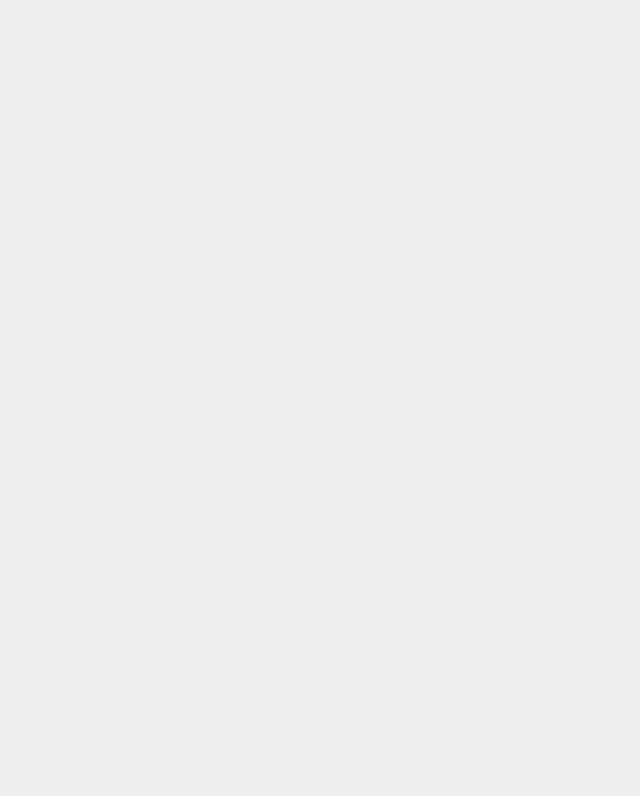
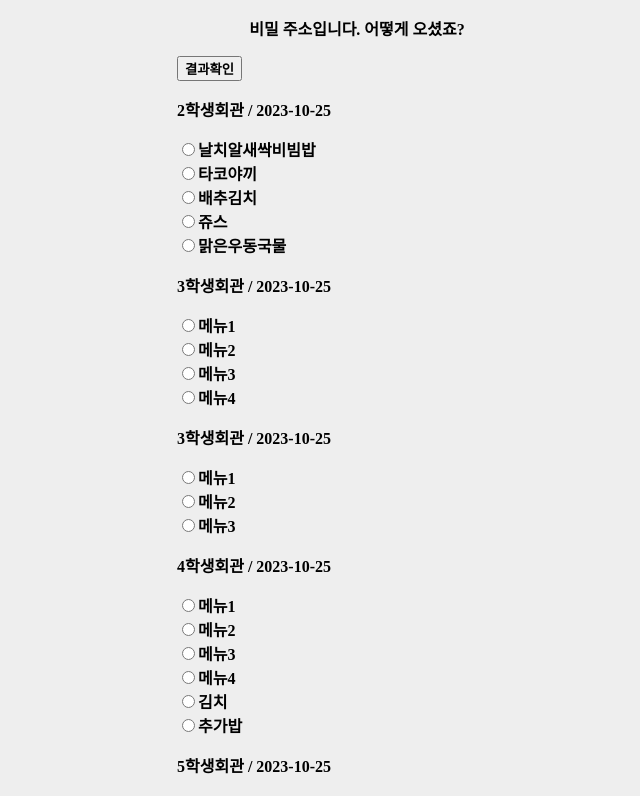
Before and after one commit to SeeAndYouGo/SeeAndYouGo-2, a React (Create React App) app in the folder frontend/: page /Admin/MainMenu in a window 1280 px wide. Before the commit this address had no page. Shown: the top 796 px of the page, without its empty margins (283-923 px from the left). Built offline with nearby package versions, Linux system fonts and the light colour scheme; a web font is replaced by a local one.

Commit message:
feat: Select Main Menu (Admin Page) (#16)

```diff
--- /dev/null
+++ b/frontend/public/assets/json/tempMenuList.json
@@ -0,0 +1,302 @@
+[
+    {
+        "menu": [
+            "날치알새싹비빔밥",
+            "타코야끼",
+            "배추김치",
+            "쥬스",
+            "맑은우동국물"
+        ],
+        "restaurantName": "2학생회관",
+        "dateTime": "2023-10-25"
+    },
+    {
+        "menu": [
+            null
+        ],
+        "restaurantName": "2학생회관",
+        "dateTime": "2023-10-25"
+    },
+    {
+        "menu": [
+            "메뉴1",
+            "메뉴2",
+            "메뉴3",
+            "메뉴4"
+        ],
+        "restaurantName": "3학생회관",
+        "dateTime": "2023-10-25"
+    },
+    {
+        "menu": [
+            "메뉴1",
+            "메뉴2",
+            "메뉴3"
+        ],
+        "restaurantName": "3학생회관",
+        "dateTime": "2023-10-25"
+    },
+    {
+        "menu": [
+            "메뉴1",
+            "메뉴2",
+            "메뉴3",
+            "메뉴4",
+            "김치",
+            "추가밥"
+        ],
+        "restaurantName": "4학생회관",
+        "dateTime": "2023-10-25"
+    },
+    {
+        "menu": [
+            "메뉴1",
+            "메뉴2",
+            "메뉴3",
+            "메뉴4",
+            "돈까스"
+        ],
+        "restaurantName": "5학생회관",
+        "dateTime": "2023-10-25"
+    },
+    {
+        "menu": [
+            "날치알새싹비빔밥",
+            "타코야끼",
+            "배추김치",
+            "쥬스",
+            "맑은우동국물"
+        ],
+        "restaurantName": "2학생회관",
+        "dateTime": "2023-10-26"
+    },
+    {
+        "menu": [
+            null
+        ],
+        "restaurantName": "2학생회관",
+        "dateTime": "2023-10-26"
+    },
+    {
+        "menu": [
+            "메뉴1",
+            "메뉴2",
+            "메뉴3",
+            "메뉴4"
+        ],
+        "restaurantName": "3학생회관",
+        "dateTime": "2023-10-26"
+    },
+    {
+        "menu": [
+            "메뉴1",
+            "메뉴2",
+            "메뉴3"
+        ],
+        "restaurantName": "3학생회관",
+        "dateTime": "2023-10-26"
+    },
+    {
+        "menu": [
+            "메뉴1",
+            "메뉴2",
+            "메뉴3",
+            "메뉴4",
+            "김치",
+            "추가밥"
+        ],
+        "restaurantName": "4학생회관",
+        "dateTime": "2023-10-26"
+    },
+    {
+        "menu": [
+            "메뉴1",
+            "메뉴2",
+            "메뉴3",
+            "메뉴4",
+            "돈까스"
+        ],
+        "restaurantName": "5학생회관",
+        "dateTime": "2023-10-26"
+    },
+    {
+        "menu": [
+            "날치알새싹비빔밥",
+            "타코야끼",
+            "배추김치",
+            "쥬스",
+            "맑은우동국물"
+        ],
+        "restaurantName": "2학생회관",
+        "dateTime": "2023-10-27"
+    },
+    {
+        "menu": [
+            null
+        ],
+        "restaurantName": "2학생회관",
+        "dateTime": "2023-10-27"
+    },
+    {
+        "menu": [
+            "메뉴1",
+            "메뉴2",
+            "메뉴3",
+            "메뉴4"
+        ],
+        "restaurantName": "3학생회관",
+        "dateTime": "2023-10-27"
+    },
+    {
+        "menu": [
+            "메뉴1",
+            "메뉴2",
+            "메뉴3"
+        ],
+        "restaurantName": "3학생회관",
+        "dateTime": "2023-10-27"
+    },
+    {
+        "menu": [
+            "메뉴1",
+            "메뉴2",
+            "메뉴3",
+            "메뉴4",
+            "김치",
+            "추가밥"
+        ],
+        "restaurantName": "4학생회관",
+        "dateTime": "2023-10-27"
+    },
+    {
+        "menu": [
+            "메뉴1",
+            "메뉴2",
+            "메뉴3",
+            "메뉴4",
+            "돈까스"
+        ],
+        "restaurantName": "5학생회관",
+        "dateTime": "2023-10-27"
+    },
+    {
+        "menu": [
+            "날치알새싹비빔밥",
+            "타코야끼",
+            "배추김치",
+            "쥬스",
+            "맑은우동국물"
+        ],
+        "restaurantName": "2학생회관",
+        "dateTime": "2023-10-28"
+    },
+    {
+        "menu": [
+            null
+        ],
+        "restaurantName": "2학생회관",
+        "dateTime": "2023-10-28"
+    },
+    {
+        "menu": [
+            "메뉴1",
+            "메뉴2",
+            "메뉴3",
+            "메뉴4"
+        ],
+        "restaurantName": "3학생회관",
+        "dateTime": "2023-10-28"
+    },
+    {
+        "menu": [
+            "메뉴1",
+            "메뉴2",
+            "메뉴3"
+        ],
+        "restaurantName": "3학생회관",
+        "dateTime": "2023-10-28"
+    },
+    {
+        "menu": [
+            "메뉴1",
+            "메뉴2",
+            "메뉴3",
+            "메뉴4",
+            "김치",
+            "추가밥"
+        ],
+        "restaurantName": "4학생회관",
+        "dateTime": "2023-10-28"
+    },
+    {
+        "menu": [
+            "메뉴1",
+            "메뉴2",
+            "메뉴3",
+            "메뉴4",
+            "돈까스"
+        ],
+        "restaurantName": "5학생회관",
+        "dateTime": "2023-10-28"
+    },
+    {
+        "menu": [
+            "날치알새싹비빔밥",
+            "타코야끼",
+            "배추김치",
+            "쥬스",
+            "맑은우동국물"
+        ],
+        "restaurantName": "2학생회관",
+        "dateTime": "2023-10-29"
+    },
+    {
+        "menu": [
+            null
+        ],
+        "restaurantName": "2학생회관",
+        "dateTime": "2023-10-29"
+    },
+    {
+        "menu": [
+            "메뉴1",
+            "메뉴2",
+            "메뉴3",
+            "메뉴4"
+        ],
+        "restaurantName": "3학생회관",
+        "dateTime": "2023-10-29"
+    },
+    {
+        "menu": [
+            "메뉴1",
+            "메뉴2",
+            "메뉴3"
+        ],
+        "restaurantName": "3학생회관",
+        "dateTime": "2023-10-29"
+    },
+    {
+        "menu": [
+            "메뉴1",
+            "메뉴2",
+            "메뉴3",
+            "메뉴4",
+            "김치",
+            "추가밥"
+        ],
+        "restaurantName": "4학생회관",
+        "dateTime": "2023-10-29"
+    },
+    {
+        "menu": [
+            "메뉴1",
+            "메뉴2",
+            "메뉴3",
+            "메뉴4",
+            "돈까스"
+        ],
+        "restaurantName": "5학생회관",
+        "dateTime": "2023-10-29"
+    }
+]
--- a/frontend/src/App.js
+++ b/frontend/src/App.js
@@ -1,16 +1,19 @@
-import { Routes, Route } from 'react-router-dom';
-import Index from './pages/index';
-import View from './pages/viewPage';
-import ReviewPage from './pages/ReviewPage'
+import { Routes, Route } from "react-router-dom";
+import Index from "./pages/index";
+import View from "./pages/viewPage";
+import ReviewPage from "./pages/ReviewPage";
+import AdminMainMenu from "./pages/AdminMainMenu";
 
 const App = () => {
 	return (
 		<Routes>
-			<Route path="/" exact element={<Index />} />
-			<Route path="/View/:restaurant" element={<View />} />
-			<Route path="/ReviewPage" element={<ReviewPage />} />
+			<Route exact path="/" element={<Index />} />
+			<Route exact path="/View/:restaurant" element={<View />} />
+			<Route exact path="/ReviewPage" element={<ReviewPage />} />
+			<Route exact path="/Admin/MainMenu" element={<AdminMainMenu />} />
+			<Route path="*" element={<h1>404 Not Found</h1>} />
 		</Routes>
 	);
-}
+};
 
 export default App;
--- /dev/null
+++ b/frontend/src/pages/AdminMainMenu.js
@@ -0,0 +1,102 @@
+import React, { useEffect, useState } from "react";
+
+const AdminMainMenu = () => {
+	const initialArray = Array(30).fill(null);
+	const [menuList, setMenuList] = useState([]);
+	const [mainResult, setMainResult] = useState(initialArray);
+	const [nullLength, setNullLength] = useState(0);
+
+	useEffect(() => {
+		const fetchData = async () => {
+			// const nowUrl = "/api/get_menu_list";
+			const nowUrl = "/assets/json/tempMenuList.json";
+			const res = await fetch(nowUrl, {
+				headers: {
+					"Content-Type": "application/json",
+				},
+				method: "GET",
+			});
+			const result = await res.json();
+			return result;
+		};
+		fetchData().then((data) => {
+			data.map((val, _) =>
+				val.menu[0] === null ? setNullLength((n) => n + 1) : null
+			);
+
+			setMenuList(data);
+		});
+	}, []);
+
+	const handleChange = (selectedRestaurantName, selectedDateTime, e) => {
+		setMainResult((prevArray) => {
+			const tempArray = [...prevArray];
+			const tempObject = {
+				menu: e.target.value,
+				restaurantName: selectedRestaurantName,
+				dateTime: selectedDateTime,
+			};
+
+			tempArray[e.target.name] = tempObject;
+			return tempArray;
+		});
+	};
+
+	const handleSubmit = (e) => {
+		e.preventDefault();
+
+		const nullCount = mainResult.filter((val) => val === null).length;
+
+		if (nullCount === nullLength) {
+			console.log("전송 가능 상태입니다.");
+			// 여기에 POST로 전송하도록 합니다.
+		} else {
+			console.log("전송 불가능 상태입니다.");
+		}
+		console.log("결과확인합니다.", mainResult);
+	};
+
+	return (
+		<>
+			<div className="AdminPage">
+				<p style={{ textAlign: "center" }}>
+					비밀 주소입니다. 어떻게 오셨죠?
+				</p>
+				<button onClick={handleSubmit}>결과확인</button>
+				{menuList.map((val, index) => {
+					return val.menu[0] === null ? null : (
+						<div key={index}>
+							<p>
+								{val.restaurantName} / {val.dateTime}
+							</p>
+							{val.menu.map((val2, index2) => {
+								return (
+									<div key={index2}>
+										<label>
+											<input
+												type="radio"
+												name={index}
+												value={val2}
+												id={val2}
+												onChange={(e) =>
+													handleChange(
+														val.restaurantName,
+														val.dateTime,
+														e
+													)
+												}
+											/>
+											{val2}
+										</label>
+									</div>
+								);
+							})}
+						</div>
+					);
+				})}
+			</div>
+		</>
+	);
+};
+
+export default AdminMainMenu;
```
